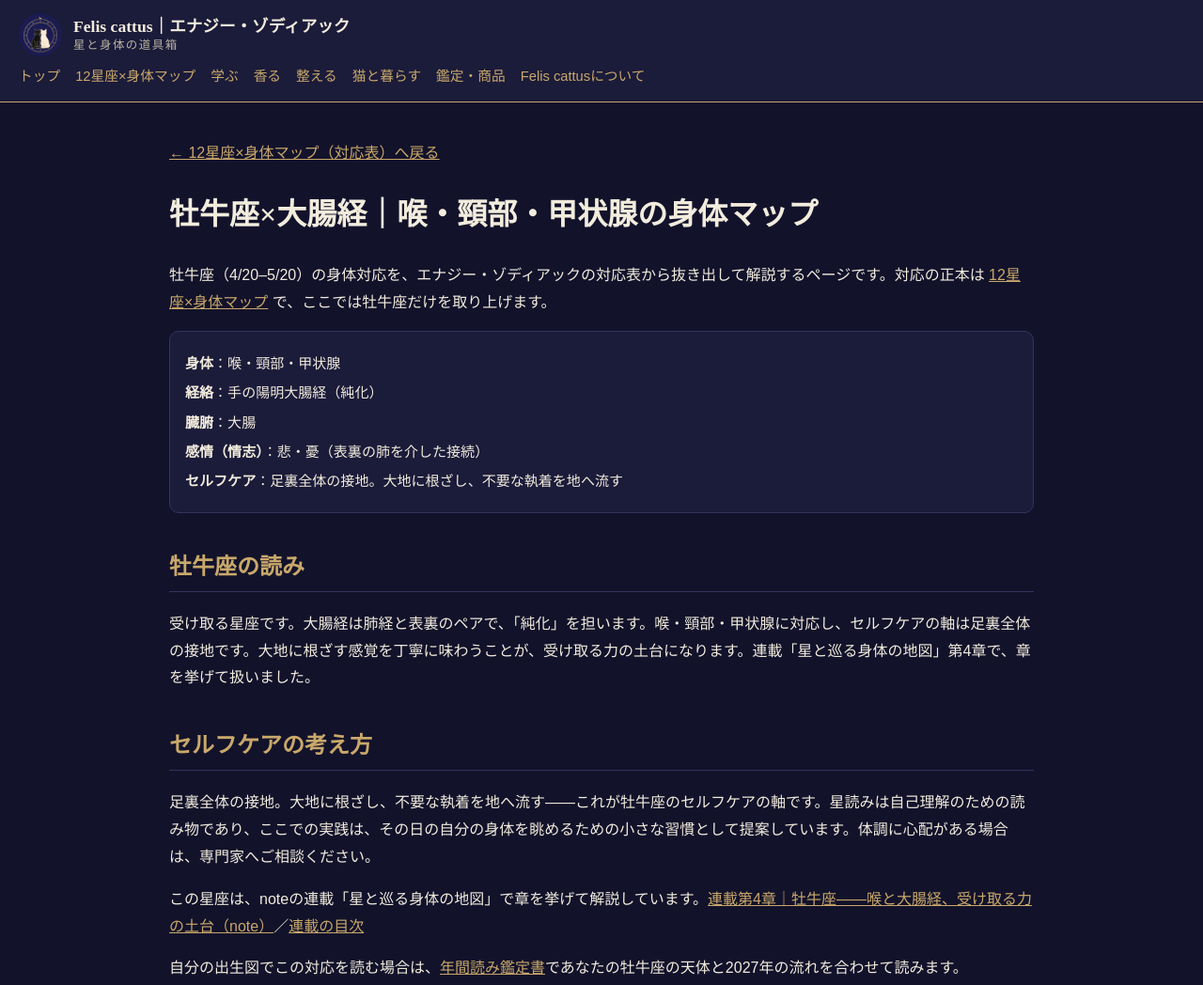
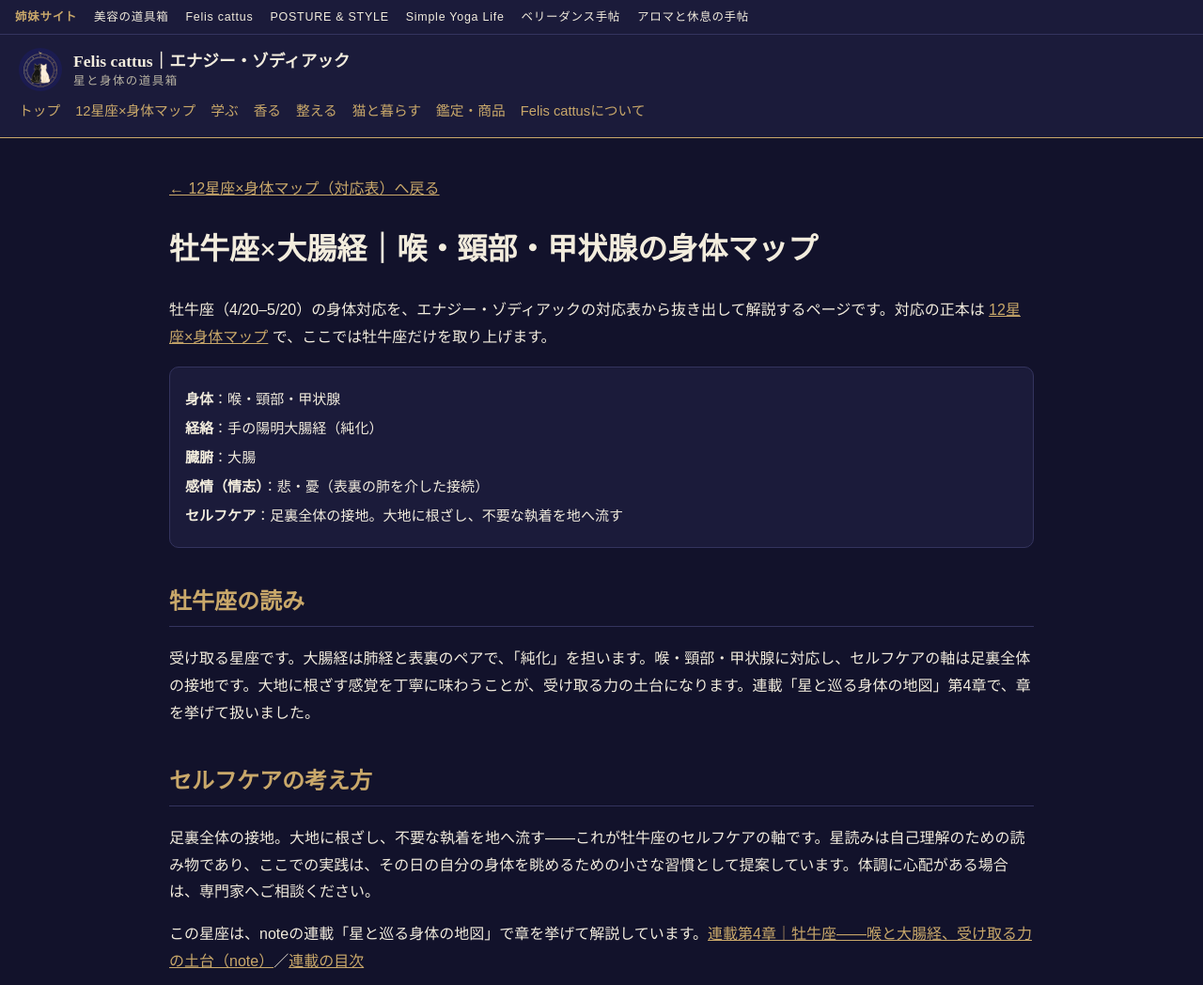
Before and after one commit to felis-cattus222/felis-cattus, a plain HTML site: page sign-taurus.html in a window 1280 px wide. Shown: the top 1048 px of the page at 94% size. Drawn offline with Linux system fonts and the light colour scheme.

Commit message:
Sister site nav (2/2)

```diff
--- a/sign-taurus.html
+++ b/sign-taurus.html
@@ -22,6 +22,7 @@
 <link rel="stylesheet" href="style.css">
 </head>
 <body>
+<div class="sister-bar"><span class="sister-label">姉妹サイト</span><a href="https://felis-cattus222.github.io/beauty-site/">美容の道具箱</a><a href="https://felis-cattus222.github.io/felis-cattus/">Felis cattus</a><a href="https://tomyree-source.github.io/sites/fashion/">POSTURE &amp; STYLE</a><a href="https://tomyree-source.github.io/sites/yoga/">Simple Yoga Life</a><a href="https://tomyree-source.github.io/sites/belly-dance/">ベリーダンス手帖</a><a href="https://tomyree-source.github.io/sites/aroma-notes/">アロマと休息の手帖</a></div>
 <header>
 <div class="brand"><a href="index.html"><img class="logo" src="logo.png" alt="Felis cattus ロゴ（黒猫と白猫）"><span class="brand-text">Felis cattus｜エナジー・ゾディアック<span class="brand-sub">星と身体の道具箱</span></span></a></div>
 <nav><a href="index.html">トップ</a>
```
Also changed, not shown: sign-virgo.html (+1 -0 lines).
